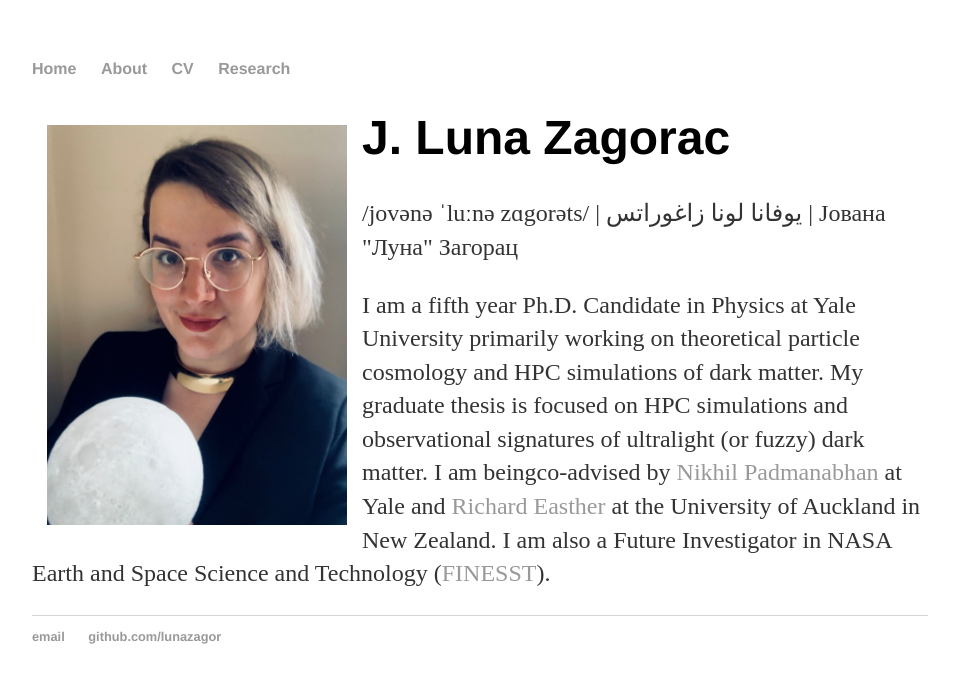
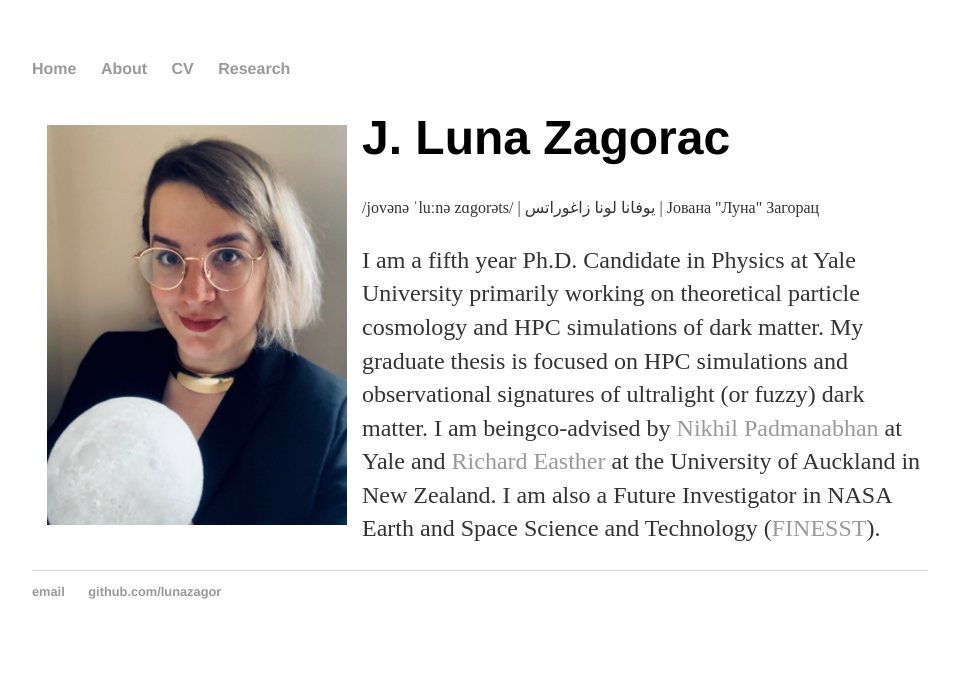
Before and after one commit to lunazagor/lunazagor.github.io, a Jekyll site: the page built from index.html, in a window 1280 px wide. Shown: the top 683 px of the page, without its empty margins (160-1119 px from the left). Built offline with Jekyll 4.4.1, drawn with Linux system fonts in a browser that asks for light colours.

Commit message:
Update index.html

```diff
--- a/index.html
+++ b/index.html
@@ -19,8 +19,7 @@
 <div class="blurb">
 	<h1> J. Luna Zagorac </h1>
 	<! -- Paragraph of name spellings -->
-	<p>
-/jovənə ˈluːnə zɑgorəts/ | يوفانا لونا زاغوراتس | &#1032&#1086&#1074&#1072&#1085&#1072 "&#1051&#1091&#1085&#1072" &#1047&#1072&#1075&#1086&#1088&#1072&#1094;<p>
+	<p style="font-size:100%;"> /jovənə ˈluːnə zɑgorəts/ | يوفانا لونا زاغوراتس | &#1032&#1086&#1074&#1072&#1085&#1072 "&#1051&#1091&#1085&#1072" &#1047&#1072&#1075&#1086&#1088&#1072&#1094;<p>
 	<! -- Brief About Me -->
 	<p> I am a fifth year Ph.D. Candidate in Physics at Yale University primarily working on theoretical particle cosmology and HPC simulations of dark matter. My graduate thesis is focused on HPC simulations and observational signatures of ultralight (or fuzzy) dark matter. I am beingco-advised by <a href="https://physics.yale.edu/people/nikhil-padmanabhan">Nikhil Padmanabhan</a> at Yale and <a href="https://www.physics.auckland.ac.nz/people/reas725">Richard Easther</a> at the University of Auckland in New Zealand. I am also a Future Investigator in NASA Earth and Space Science and Technology (<a href="https://nspires.nasaprs.com/external/viewrepositorydocument/cmdocumentid=753338/solicitationId=%7BE16CD59F-29DD-06C0-8971-CE1A9C252FD4%7D/viewSolicitationDocument=1/FINESST%20ASTRO20%20Proposal%20Selections.pdf">FINESST</a>).
 </div><!-- /.blurb -->
```
